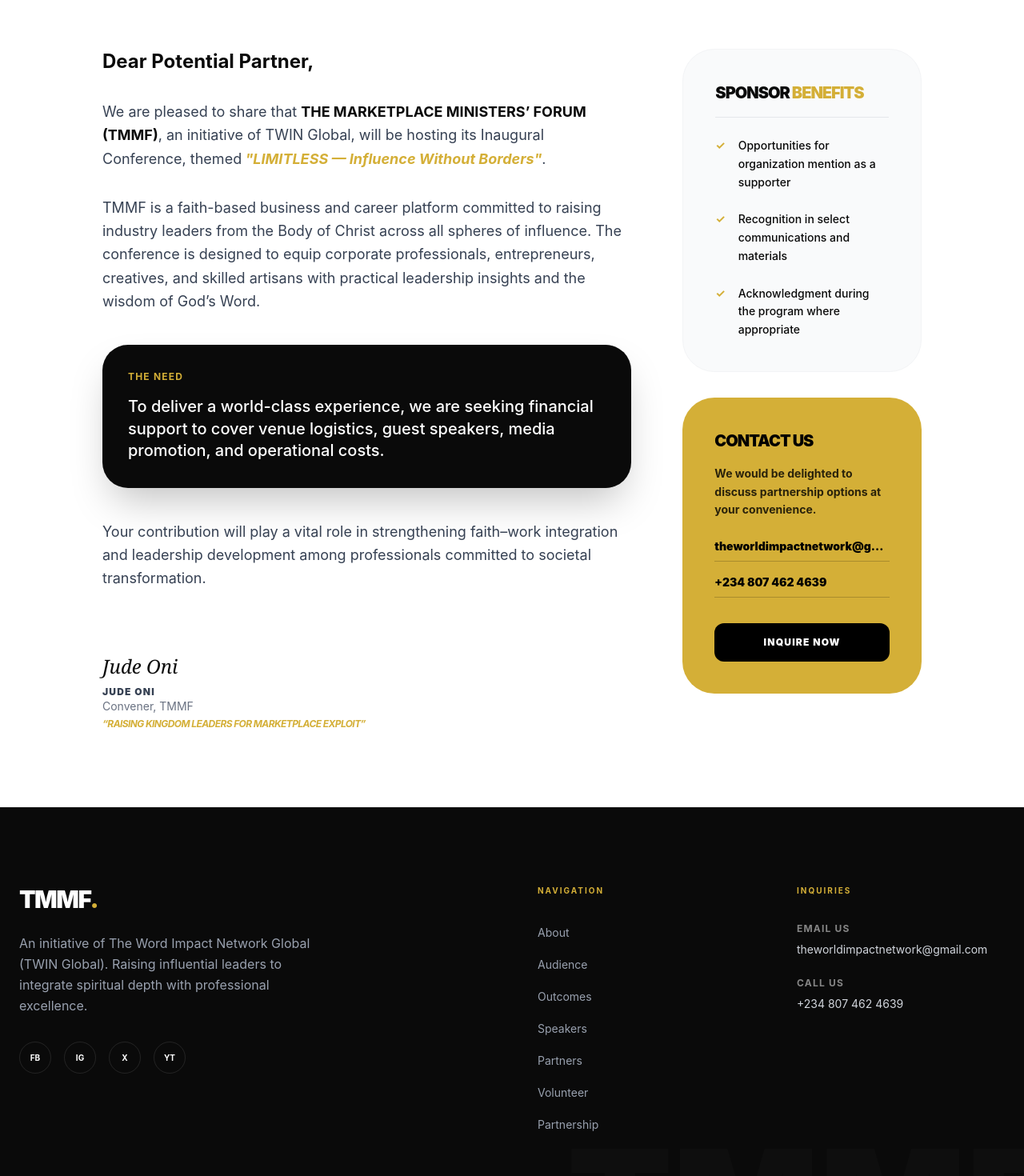
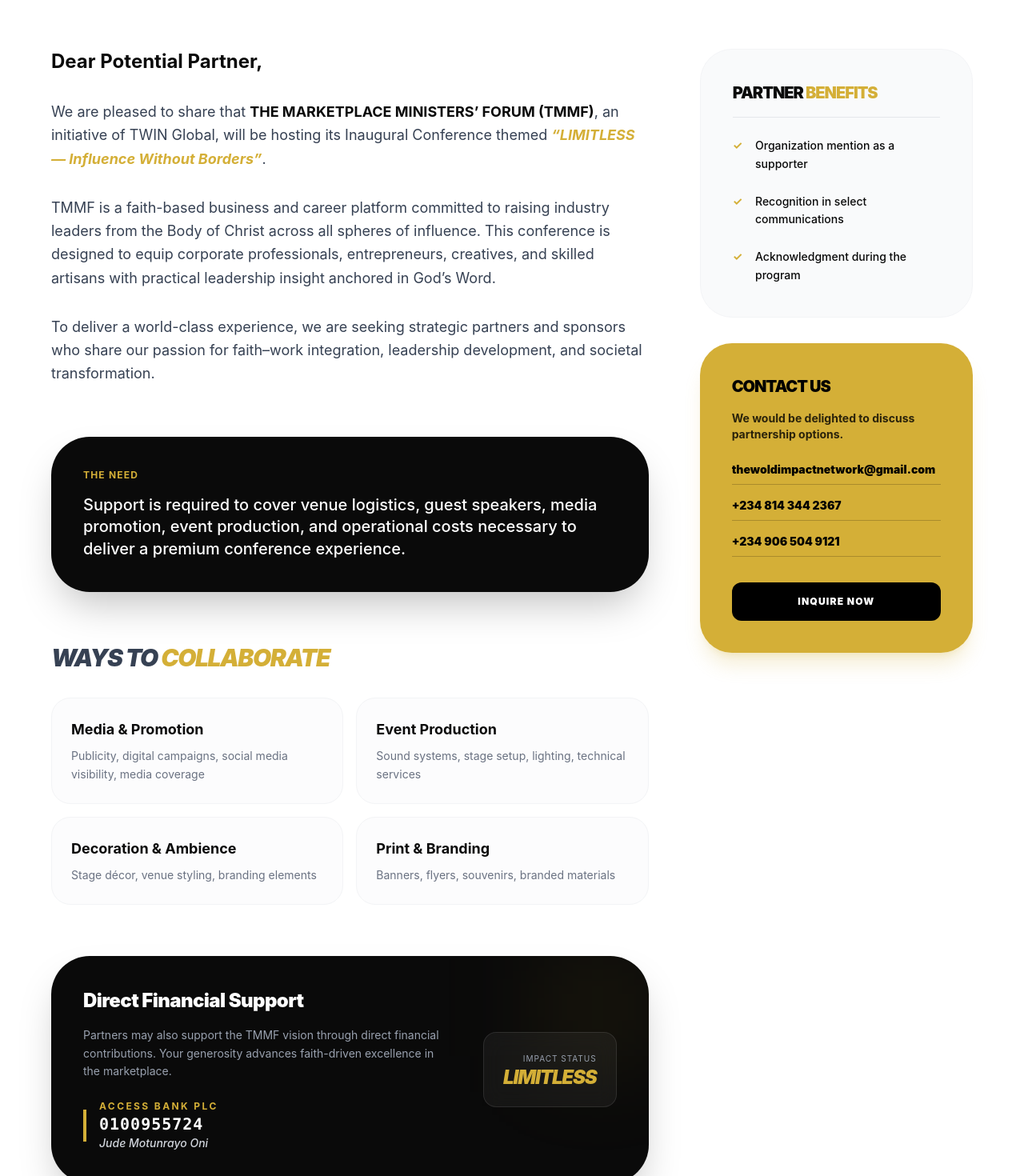
Before and after one commit to IsraelBosun/jude-theworldimpactnetwork, a Next.js app: page /partners in a window 1280 px wide. Shown: the part 400-1870 px from the top of the page at 80% size. Built offline with nearby package versions, Linux system fonts and the light colour scheme.

Commit message:
made partnership better

```diff
--- a/src/app/partners/page.js
+++ b/src/app/partners/page.js
@@ -1,20 +1,39 @@
 import { eventData } from "@/lib/data";
 
 export default function SponsorshipPage() {
+  const collaborationAreas = [
+    {
+      title: "Media & Promotion",
+      items: "Publicity, digital campaigns, social media visibility, media coverage"
+    },
+    {
+      title: "Event Production",
+      items: "Sound systems, stage setup, lighting, technical services"
+    },
+    {
+      title: "Decoration & Ambience",
+      items: "Stage décor, venue styling, branding elements"
+    },
+    {
+      title: "Print & Branding",
+      items: "Banners, flyers, souvenirs, branded materials"
+    }
+  ];
+
   return (
     <main className="bg-white min-h-screen pt-32 pb-24 px-6 relative overflow-hidden">
-      {/* Decorative Gold Accent */}
-      <div className="absolute top-0 right-0 w-1/3 h-screen bg-gray-50 -z-10 translate-x-1/2 skew-x-12"></div>
+      {/* Decorative Accent */}
+      <div className="absolute top-0 right-0 w-1/3 h-screen bg-gray-50 -z-10 translate-x-1/2 skew-x-12" />
 
-      <div className="container mx-auto max-w-5xl">
-        {/* Header Section */}
+      <div className="container mx-auto max-w-6xl">
+        {/* Header */}
         <header className="mb-16 border-b border-gray-100 pb-12">
           <p className="text-gold font-bold tracking-[0.3em] uppercase text-xs mb-4">
             Official Partnership Invitation
           </p>
           <h1 className="text-5xl md:text-7xl font-black mb-6 tracking-tighter">
-            BECOME A <br />
-            <span className="text-gold italic uppercase">Sponsor</span>
+            SPONSORSHIP & <br />
+            <span className="text-gold italic uppercase">Collaboration</span>
           </h1>
           <div className="flex flex-col md:flex-row gap-8 text-sm font-bold uppercase tracking-widest text-gray-400">
             <span>📅 {eventData.date}</span>
@@ -23,83 +42,191 @@
           </div>
         </header>
 
-        <div className="grid lg:grid-cols-3 gap-16">
-          {/* Letter Body */}
-          <div className="lg:col-span-2 space-y-8 text-gray-700 leading-relaxed text-lg">
+        <div className="grid lg:grid-cols-12 gap-16">
+          {/* Main Content */}
+          <div className="lg:col-span-8 space-y-16 text-gray-700 leading-relaxed text-lg">
+            {/* Letter Section */}
+            <section className="space-y-8">
               <p className="font-bold text-dark text-2xl">Dear Potential Partner,</p>
 
               <p>
-              We are pleased to share that <span className="text-dark font-bold">{eventData.name}</span>,
-              an initiative of TWIN Global, will be hosting its Inaugural Conference, themed
-              <span className="text-gold font-bold italic"> "{eventData.theme.main} — {eventData.theme.sub}"</span>.
+                We are pleased to share that{" "}
+                <span className="text-dark font-bold">{eventData.name}</span>, an
+                initiative of TWIN Global, will be hosting its Inaugural
+                Conference themed{" "}
+                <span className="text-gold font-bold italic">
+                  “{eventData.theme.main} — {eventData.theme.sub}”
+                </span>.
               </p>
 
               <p>
-              TMMF is a faith-based business and career platform committed to raising industry leaders
-              from the Body of Christ across all spheres of influence. The conference is designed to
-              equip corporate professionals, entrepreneurs, creatives, and skilled artisans with
-              practical leadership insights and the wisdom of God’s Word.
+                TMMF is a faith-based business and career platform committed to
+                raising industry leaders from the Body of Christ across all
+                spheres of influence. This conference is designed to equip
+                corporate professionals, entrepreneurs, creatives, and skilled
+                artisans with practical leadership insight anchored in God’s
+                Word.
               </p>
 
-            <div className="bg-dark text-white p-8 rounded-[2rem] shadow-2xl my-10">
-              <h3 className="text-gold font-bold uppercase tracking-widest text-xs mb-4">The Need</h3>
+              <p>
+                To deliver a world-class experience, we are seeking strategic
+                partners and sponsors who share our passion for faith–work
+                integration, leadership development, and societal
+                transformation.
+              </p>
+            </section>
+
+            {/* The Need */}
+            <section className="bg-dark text-white p-10 rounded-[3rem] shadow-2xl">
+              <h3 className="text-gold font-bold uppercase tracking-widest text-xs mb-4">
+                The Need
+              </h3>
               <p className="text-xl font-medium leading-snug">
-                To deliver a world-class experience, we are seeking financial support to cover
-                venue logistics, guest speakers, media promotion, and operational costs.
+                Support is required to cover venue logistics, guest speakers,
+                media promotion, event production, and operational costs
+                necessary to deliver a premium conference experience.
+              </p>
+            </section>
+
+            {/* Collaboration Areas - Mobile Optimized */}
+            <section className="space-y-8">
+              <h2 className="text-3xl font-black tracking-tighter uppercase italic">
+                Ways to <span className="text-gold">Collaborate</span>
+              </h2>
+
+              <div className="grid md:grid-cols-2 gap-4">
+                {collaborationAreas.map((area, i) => (
+                  <div
+                    key={i}
+                    className="group p-6 rounded-3xl border border-gray-100 bg-gray-50/50
+                               hover:border-gold/50 hover:bg-white
+                               active:scale-[0.98] active:border-gold
+                               transition-all duration-200 cursor-pointer select-none"
+                  >
+                    <h3 className="font-bold text-dark mb-2 group-hover:text-gold transition-colors">
+                      {area.title}
+                    </h3>
+                    <p className="text-sm text-gray-500 leading-relaxed">
+                      {area.items}
                     </p>
                   </div>
+                ))}
+              </div>
+            </section>
 
-            <p>
-              Your contribution will play a vital role in strengthening faith–work integration and
-              leadership development among professionals committed to societal transformation.
+            {/* Financial Support */}
+            <section className="bg-dark text-white p-10 rounded-[3rem] shadow-2xl relative overflow-hidden">
+              <div className="absolute top-0 right-0 w-32 h-32 bg-gold/10 blur-3xl" />
+              <div className="relative z-10 flex flex-col md:flex-row items-center justify-between gap-10">
+                <div className="max-w-md">
+                  <h2 className="text-2xl font-black mb-4 tracking-tight">
+                    Direct Financial Support
+                  </h2>
+                  <p className="text-gray-400 text-sm leading-relaxed mb-6">
+                    Partners may also support the TMMF vision through direct
+                    financial contributions. Your generosity advances
+                    faith-driven excellence in the marketplace.
                   </p>
 
-            {/* Signature Block */}
-            <div className="pt-12">
+                  <div className="flex items-center gap-4">
+                    <div className="h-10 w-1 bg-gold" />
+                    <div>
+                      <p className="text-xs uppercase tracking-[0.2em] font-bold text-gold">
+                        Access Bank Plc
+                      </p>
+                      <p className="text-xl font-mono font-black tracking-wider">
+                        0100955724
+                      </p>
+                      <p className="text-sm font-medium text-gray-300 italic">
+                        Jude Motunrayo Oni
+                      </p>
+                    </div>
+                  </div>
+                </div>
+
+                <div className="text-center md:text-right">
+                  <div className="inline-block bg-white/5 backdrop-blur-md p-6 rounded-2xl border border-white/10">
+                    <p className="text-[10px] uppercase tracking-widest text-gray-400 mb-1">
+                      Impact Status
+                    </p>
+                    <p className="text-2xl font-black text-gold uppercase italic tracking-tighter leading-none">
+                      Limitless
+                    </p>
+                  </div>
+                </div>
+              </div>
+            </section>
+
+            {/* Signature */}
+            <section className="pt-8">
               <p className="font-serif text-2xl text-dark italic">Jude Oni</p>
-              <p className="font-black text-xs uppercase tracking-widest mt-2">JUDE ONI</p>
+              <p className="font-black text-xs uppercase tracking-widest mt-2">
+                JUDE ONI
+              </p>
               <p className="text-gray-500 text-sm">Convener, TMMF</p>
               <p className="text-gold text-xs font-bold mt-1 uppercase tracking-tighter italic">
                 “Raising Kingdom Leaders for Marketplace Exploit”
               </p>
-            </div>
+            </section>
           </div>
 
-          {/* Sidebar: Benefits & CTA */}
-          <aside className="space-y-8">
+          {/* Sidebar */}
+          <aside className="lg:col-span-4">
+            <div className="sticky top-32 space-y-8">
               <div className="bg-gray-50 p-10 rounded-[2.5rem] border border-gray-100">
                 <h3 className="font-black text-xl mb-6 border-b border-gray-200 pb-4 uppercase tracking-tighter">
-                Sponsor <span className="text-gold">Benefits</span>
+                  Partner <span className="text-gold">Benefits</span>
                 </h3>
                 <ul className="space-y-6">
                   {[
-                  "Opportunities for organization mention as a supporter",
-                  "Recognition in select communications and materials",
-                  "Acknowledgment during the program where appropriate"
+                    "Organization mention as a supporter",
+                    "Recognition in select communications",
+                    "Acknowledgment during the program"
                   ].map((benefit, i) => (
-                  <li key={i} className="flex gap-4 text-sm font-medium leading-relaxed">
-                    <span className="text-gold font-bold">✓</span> {benefit}
+                    <li
+                      key={i}
+                      className="flex gap-4 text-sm font-medium leading-relaxed"
+                    >
+                      <span className="text-gold font-bold">✓</span>
+                      {benefit}
                     </li>
                   ))}
                 </ul>
               </div>
 
-            <div className="bg-gold p-10 rounded-[2.5rem] text-black">
-              <h3 className="font-black text-xl mb-4 uppercase tracking-tighter">Contact Us</h3>
-              <p className="text-sm font-bold mb-6 opacity-80 leading-relaxed">
-                We would be delighted to discuss partnership options at your convenience.
+              <div className="bg-gold p-10 rounded-[2.5rem] text-black shadow-xl shadow-gold/20">
+                <h3 className="font-black text-xl mb-4 uppercase tracking-tighter">
+                  Contact Us
+                </h3>
+                <p className="text-sm font-bold mb-6 opacity-80">
+                  We would be delighted to discuss partnership options.
                 </p>
                 <div className="space-y-4">
-                <a href={`mailto:${eventData.contact.email}`} className="block font-black text-sm border-b border-black/20 pb-2 truncate">
+                  <a
+                    href={`mailto:${eventData.contact.email}`}
+                    className="block font-black text-sm border-b border-black/20 pb-2 truncate"
+                  >
                     {eventData.contact.email}
                   </a>
-                <a href={`tel:${eventData.contact.phone}`} className="block font-black text-sm border-b border-black/20 pb-2">
+                  <a
+                    href={`tel:${eventData.contact.phone}`}
+                    className="block font-black text-sm border-b border-black/20 pb-2"
+                  >
                     {eventData.contact.phone}
                   </a>
+                  {/* Second Phone Number */}
+                  <a
+                    href={`tel:${eventData.contact.phone2}`}
+                    className="block font-black text-sm border-b border-black/20 pb-2"
+                  >
+                    {eventData.contact.phone2}
+                  </a>
                 </div>
-              <button className="w-full bg-black text-white py-4 rounded-xl font-black uppercase tracking-widest text-xs mt-8 hover:scale-105 transition-transform">
+                <button className="w-full bg-black text-white py-4 rounded-xl font-black uppercase tracking-widest text-xs mt-8 active:scale-95 transition-transform">
                   Inquire Now
                 </button>
+              </div>
+
             </div>
           </aside>
         </div>
--- a/src/app/volunteer/page.jsx
+++ b/src/app/volunteer/page.jsx
@@ -20,11 +20,11 @@
               SERVE WITH <br />
               <span className="text-gold italic">PURPOSE</span>
             </h1>
-            <p className="text-gray-300 lg:text-gray-600 text-lg mb-8 leading-relaxed max-w-lg">
+            <p className="text-black lg:text-black text-lg mb-8 leading-relaxed max-w-lg">
                 The Marketplace Ministers’ Forum is seeking committed individuals who are eager to contribute their skills, time, and passion toward delivering a world-class conference experience.
             </p>
 
-            <div className="space-y-6 mb-12">
+            <div className="space-y-6 text-black mb-12">
               {[
                 "Experience excellence in event coordination",
                 "Network with marketplace leaders",
@@ -34,7 +34,7 @@
                   <div className="w-6 h-6 rounded-full bg-gold/20 flex items-center justify-center text-gold font-bold text-xs">
                     ✓
                   </div>
-                  <span className="font-medium text-gray-400 lg:text-gray-700">{benefit}</span>
+                  <span className="font-medium text-black">{benefit}</span>
                 </div>
               ))}
             </div>
--- a/src/components/Footer.js
+++ b/src/components/Footer.js
@@ -74,17 +74,25 @@
           <div>
             <h4 className="text-gold font-bold uppercase tracking-[0.2em] text-[10px] mb-8">Inquiries</h4>
             <div className="space-y-6">
+              {/* Email Section */}
               <div>
                 <p className="text-white text-xs font-bold uppercase tracking-widest mb-2 opacity-50">Email Us</p>
                 <a href={`mailto:${eventData.contact.email}`} className="text-gray-300 hover:text-gold transition-colors block text-sm">
                   {eventData.contact.email}
                 </a>
               </div>
+
+              {/* Phone Section */}
               <div>
                 <p className="text-white text-xs font-bold uppercase tracking-widest mb-2 opacity-50">Call Us</p>
-                <a href={`tel:${eventData.contact.phone}`} className="text-gray-300 hover:text-gold transition-colors block text-sm">
-                  {eventData.contact.phone}
-                </a>
+                <div className="space-y-2"> {/* Added a small gap between the two numbers */}
+                  <a href={`tel:${eventData.contact.phone}`} className="text-gray-300 hover:text-gold transition-colors block text-sm">
+                    {eventData.contact.phone}
+                  </a>
+                  <a href={`tel:${eventData.contact.phone2}`} className="text-gray-300 hover:text-gold transition-colors block text-sm">
+                    {eventData.contact.phone2}
+                  </a>
+                </div>
               </div>
             </div>
           </div>
--- a/src/lib/data.js
+++ b/src/lib/data.js
@@ -13,8 +13,9 @@
   attendanceMode: "Hybrid Event (Physical & Online)",
   physicalLimit: 70,
   contact: {
-    phone: "+234 807 462 4639",
-    email: "theworldimpactnetwork@gmail.com"
+    phone: "+234 814 344 2367",
+    phone2: "+234 906 504 9121",
+    email: "thewoldimpactnetwork@gmail.com"
   }
 };
 
```
Lines whose indentation alone changed are shown as unchanged.
